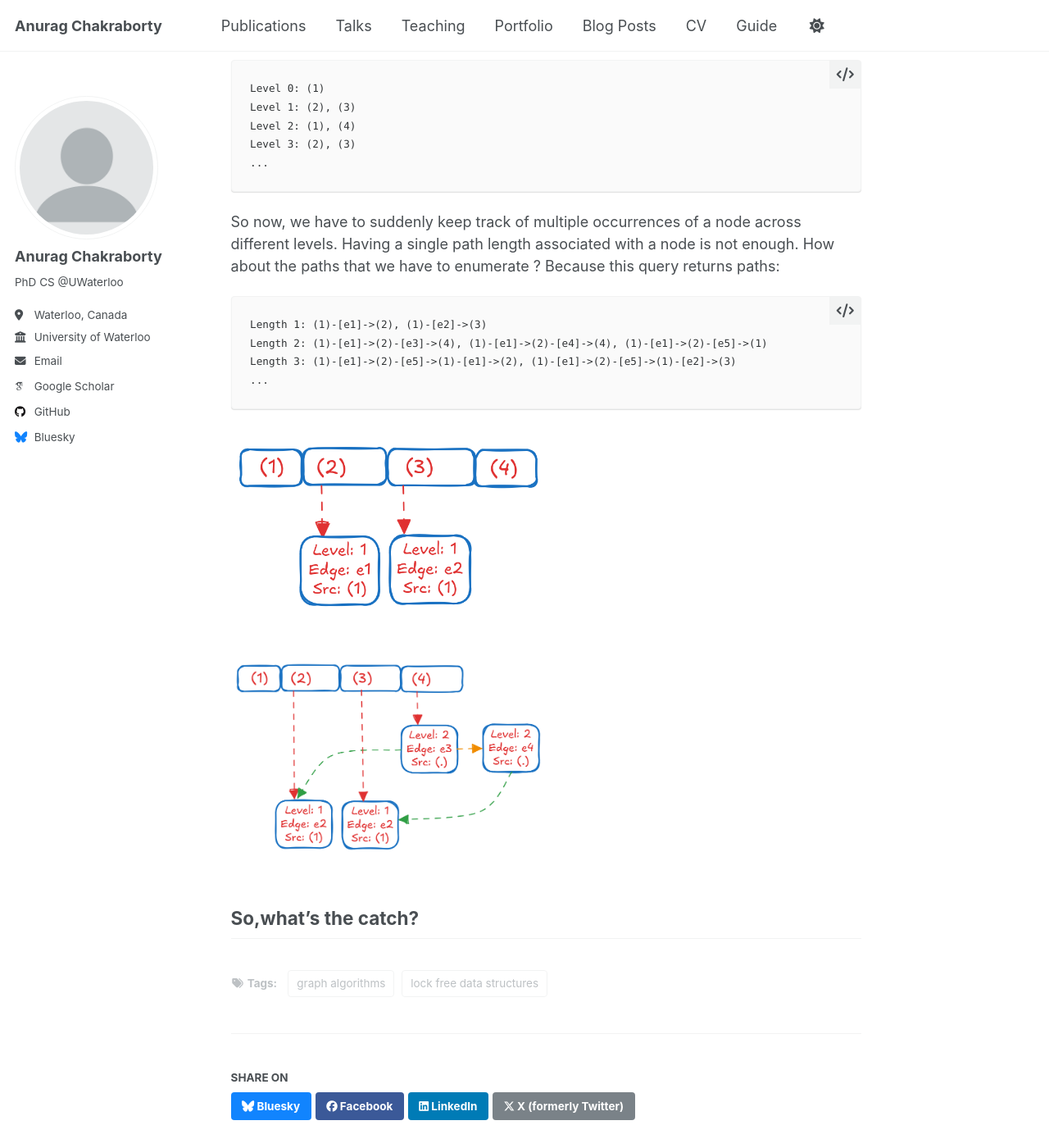
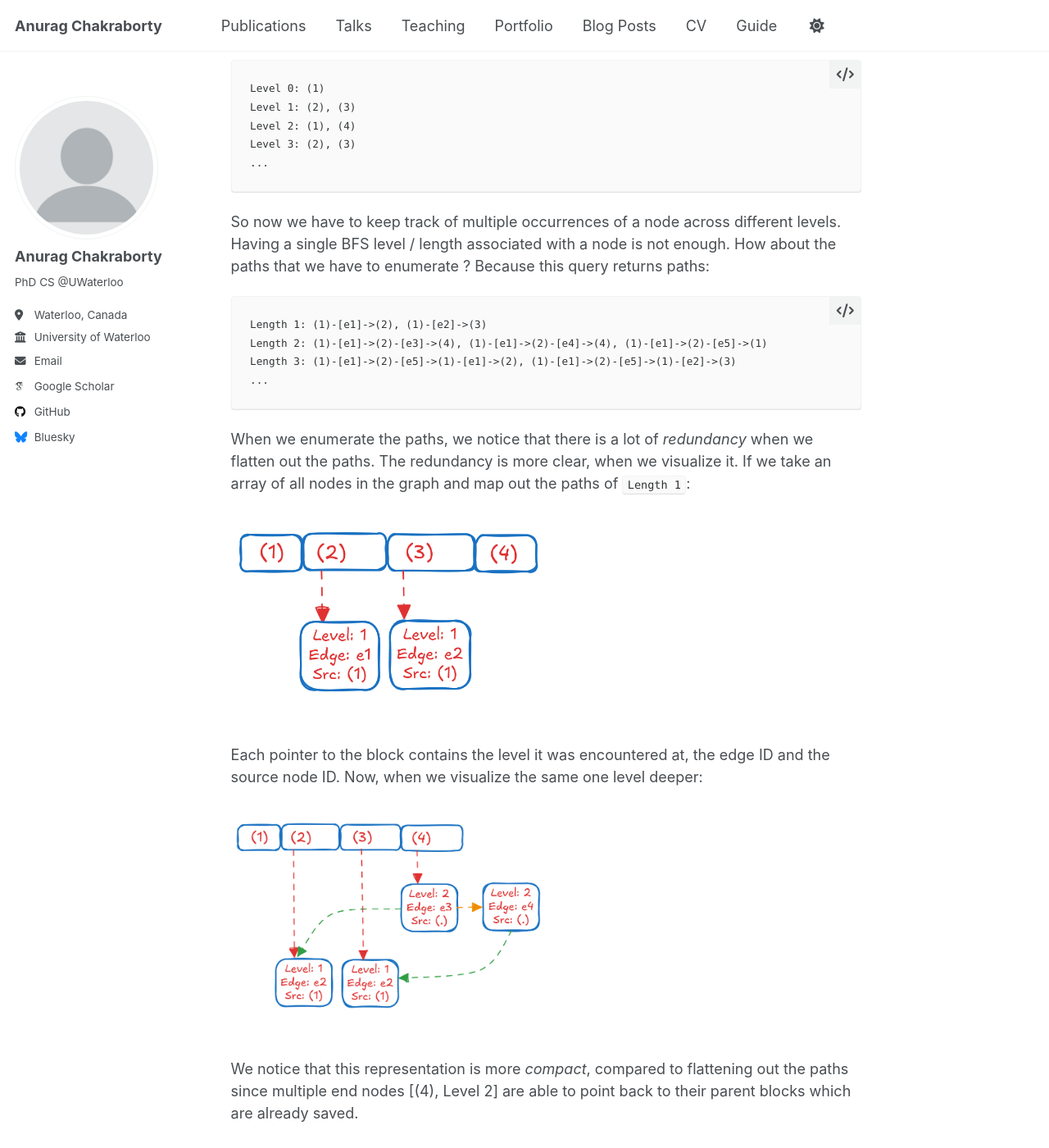
Before and after one commit to anuchak/anuchak.github.io, a Jekyll site: the page built from _posts/2025-09-14-blog-post-1.md, in a window 1280 px wide and 1400 px high, scrolled down 5684 px. Shown: the whole window at 82% size. Built offline with Jekyll 4.4.1, drawn with Linux system fonts in a browser that asks for light colours; some web fonts are replaced; a script that is not in the unit is left out.

Commit message:
push changes

````diff
--- a/_posts/2025-09-14-blog-post-1.md
+++ b/_posts/2025-09-14-blog-post-1.md
@@ -181,8 +181,8 @@ Level 3: (2), (3)
 ...
 ```
 
-So now, we have to suddenly keep track of multiple occurrences of a node across different levels. Having a single path length associated
-with a node is not enough. How about the paths that we have to enumerate ? Because this query returns paths:
+So now we have to keep track of multiple occurrences of a node across different levels. Having a single BFS level / length
+associated with a node is not enough. How about the paths that we have to enumerate ? Because this query returns paths:
 
 ```
 Length 1: (1)-[e1]->(2), (1)-[e2]->(3)
@@ -191,16 +191,26 @@ Length 3: (1)-[e1]->(2)-[e5]->(1)-[e1]->(2), (1)-[e1]->(2)-[e5]->(1)-[e2]->(3)
 ...
 ```
 
+When we enumerate the paths, we notice that there is a lot of _redundancy_ when we flatten out the paths.
+The redundancy is more clear, when we visualize it. If we take an array of all nodes in the graph and map
+out the paths of `Length 1`:
 
 <figure>
   <img src="/images/var_len_len_1.png" alt="Description" style="width: 50%;" />
   <figcaption style="text-align: left;"></figcaption>
 </figure>
 
+Each pointer to the block contains the level it was encountered at, the edge ID and the source node ID.
+Now, when we visualize the same one level deeper:
+
 <figure>
   <img src="/images/var_len_len_2.png" alt="Description" style="width: 50%;" />
   <figcaption style="text-align: left;"></figcaption>
 </figure>
 
+We notice that this representation is more _compact_, compared to flattening out the paths since
+multiple end nodes [(4), Level 2] are able to point back to their parent blocks which are already saved.
+
+
 
 ## So,what's the catch?
````
